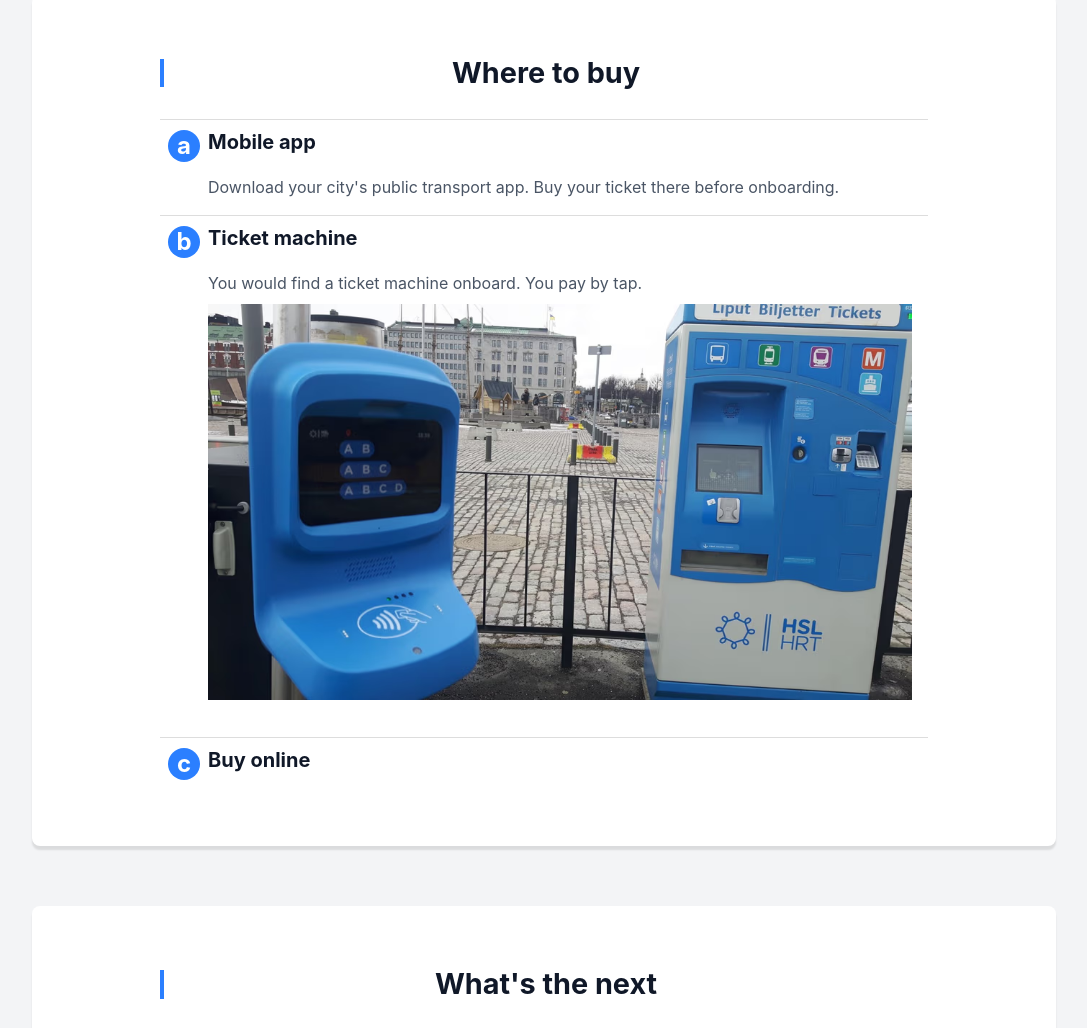
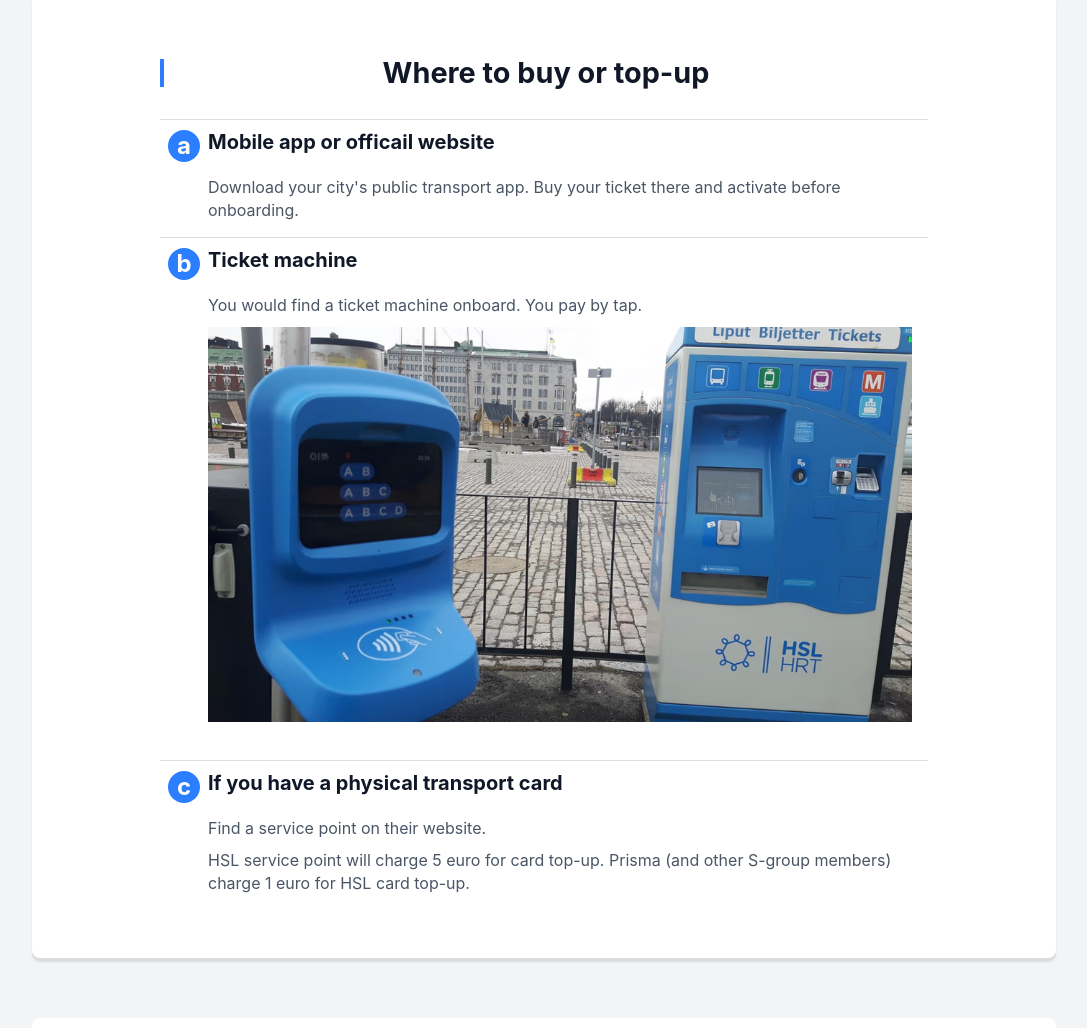
Before and after one commit to JuelunW/newcomer-fin-guide, a plain HTML site: page transport/index_en.html in a window 1280 px wide. Shown: the part 3240-4268 px from the top of the page, without its empty margins (96-1183 px from the left). Drawn offline with Linux system fonts and the light colour scheme.

Commit message:
update HSL card top-up

```diff
--- a/transport/index_en.html
+++ b/transport/index_en.html
@@ -108,8 +108,7 @@
                     Train,
                 </p>
                 <p style="display: inline-block;">
-                    <img class="small-logo" src="../assets/images/ferry-rectangle.svg"
-                        alt="Light blue for Ferry icon">
+                    <img class="small-logo" src="../assets/images/ferry-rectangle.svg" alt="Light blue for Ferry icon">
                     Ferry
                 </p>
             </div>
@@ -149,12 +148,12 @@
             <img src="../assets/images/VR-map.png" alt="VR map">
         </a>
         <article class="large-card">
-            <h2>Where to buy</h2>
+            <h2>Where to buy or top-up</h2>
             <ul class="option-list">
                 <li>
-                    <h3>Mobile app</h3>
+                    <h3>Mobile app or officail website</h3>
                     <p>
-                        Download your city's public transport app. Buy your ticket there before onboarding.
+                        Download your city's public transport app. Buy your ticket there and activate before onboarding.
                     </p>
                 </li>
                 <li>
@@ -163,12 +162,17 @@
                         You would find a ticket machine onboard. You pay by tap.
                     </p>
                     <picture>
-                        <source media="(max-width: 700px)" srcset="../assets/images/HSL-machine-vertical.png" >
+                        <source media="(max-width: 700px)" srcset="../assets/images/HSL-machine-vertical.png">
                         <img src="../assets/images/HSL-machine.avif" alt="HSL ticket machine">
                     </picture>
                 </li>
                 <li>
-                    <h3>Buy online</h3>
+                    <h3>If you have a physical transport card</h3>
+                    <p>Find a service point on their website.</p>
+                    <p>
+                        HSL service point will charge 5 euro for card top-up. Prisma (and other S-group members) charge 1
+                        euro for HSL card top-up.
+                    </p>
                 </li>
             </ul>
         </article>
```
Also changed, not shown: 2 other files.
